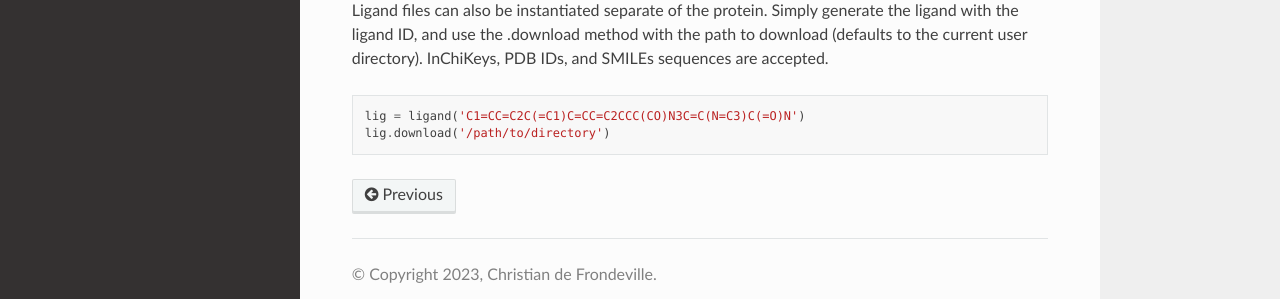
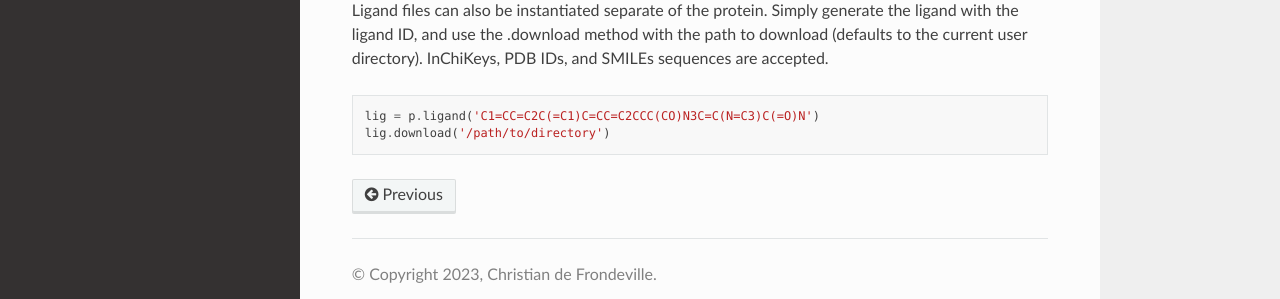
Before and after one commit to tiger1deF/proteinTools, a Sphinx documentation site: the page built from docs/source/documentation.rst, in a window 1280 px wide and 900 px high, scrolled down 2674 px. Shown: the part 556-855 px from the top of the window. Built offline with Sphinx 7.4.7 and the Read the Docs theme 2.0.0, drawn with Linux system fonts in a browser that asks for light colours.

```diff
--- a/docs/source/documentation.rst
+++ b/docs/source/documentation.rst
@@ -143,5 +143,5 @@ Ligand files can also be instantiated separate of the protein. Simply generate t
 
 .. code-block:: python
 
-    lig = ligand('C1=CC=C2C(=C1)C=CC=C2CCC(CO)N3C=C(N=C3)C(=O)N')
+    lig = p.ligand('C1=CC=C2C(=C1)C=CC=C2CCC(CO)N3C=C(N=C3)C(=O)N')
     lig.download('/path/to/directory')
```
